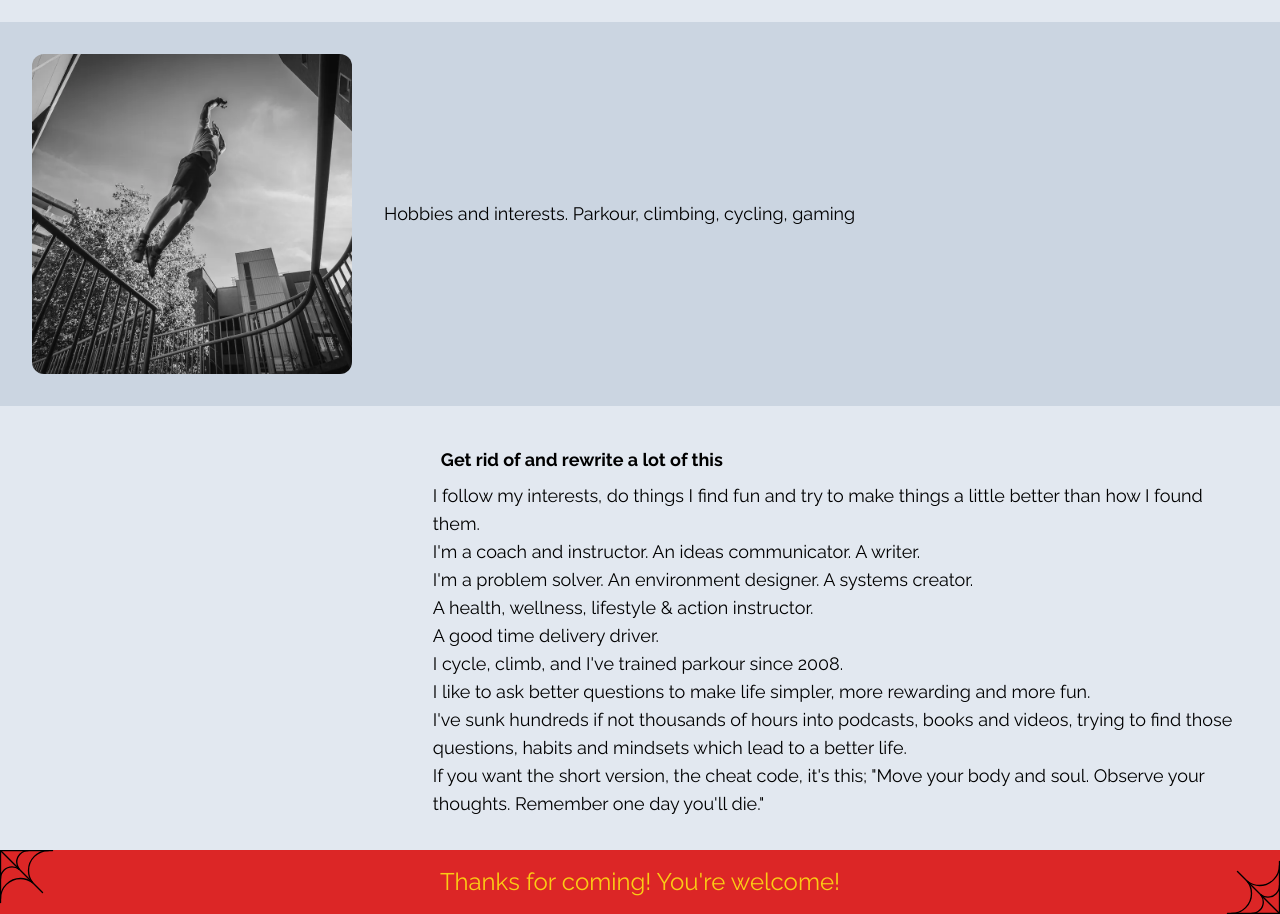
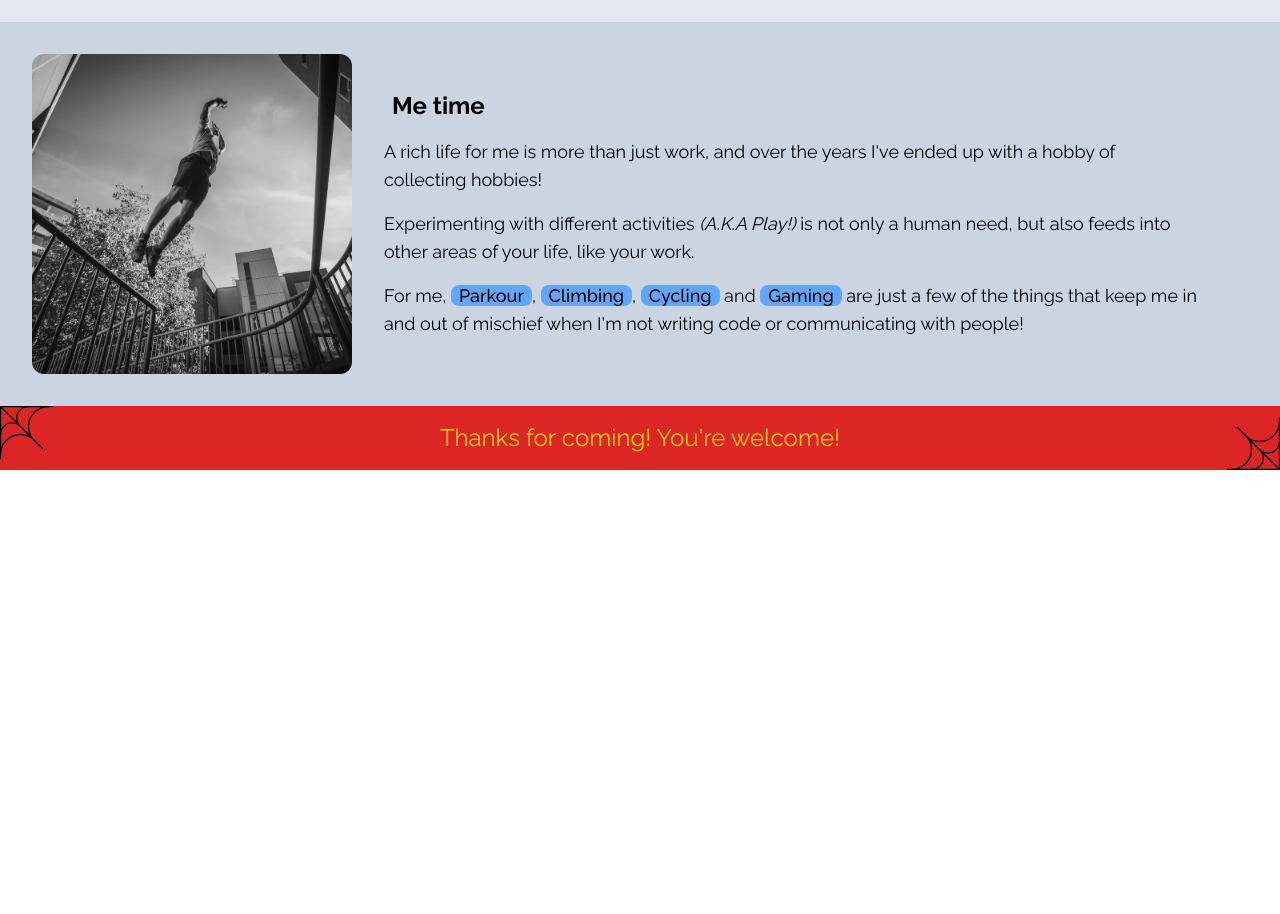
Before and after one commit to frank-ventures/franks-portfolio, a Next.js app: page /about in a window 1280 px wide. Shown: the part 1220-2134 px from the top of the page. After the commit the page ends 1690 px from the top, so only its background shows below. Built offline with nearby package versions, Linux system fonts and the light colour scheme.

Commit message:
more content to the about page, and updates component names to be more semantic

```diff
--- a/src/app/about/page.tsx
+++ b/src/app/about/page.tsx
@@ -1,7 +1,7 @@
 import ContentImage from "@/components/ContentImage";
 import ContentWrapper from "@/components/ContentWrapper";
-import IntroBar from "@/components/header/IntroBar";
-import QuickLinks from "@/components/QuickLinks";
+import HeroIntro from "@/components/header/HeroIntro";
+import NavLinks from "@/components/header/NavLinks";
 
 const pageAnchors = [
   {
@@ -19,7 +19,7 @@ const pageAnchors = [
 export default function About() {
   return (
     <main className="flex flex-col w-full min-h-dvh items-center bg-slate-200">
-      <IntroBar
+      <HeroIntro
         text={
           <>
             More about{" "}
@@ -36,7 +36,7 @@ export default function About() {
           </>
         }
       />
-      <QuickLinks pageAnchors={pageAnchors} />
+      <NavLinks pageAnchors={pageAnchors} />
 
       <ContentWrapper id="experiences">
         <ContentImage
@@ -128,7 +128,7 @@ export default function About() {
           </details>
         </section>
       </ContentWrapper>
-
+      {/* testimonials here */}
       <ContentWrapper id="move-to-tech">
         <ContentImage
           imgSrc="./frankie/frankie-nordevcon-convo.webp"
@@ -164,41 +164,26 @@ export default function About() {
           secondImgSrc="./frankie/frankie-climbing-adam-james.webp"
           secondImgAlt="A posed photo of Frankie with two of his friends at in indoor bouldering climbing centre."
         />
-        <p>Hobbies and interests. Parkour, climbing, cycling, gaming</p>
-      </ContentWrapper>
-
-      <ContentWrapper>
-        <div className="max-w-[74ch]">
-          <p className="p-2 font-bold">Get rid of and rewrite a lot of this</p>
+        <section className="flex flex-col gap-4 max-w-[74ch]">
+          <h2 className="ml-2 text-2xl font-bold">Me time</h2>
           <p>
-            I follow my interests, do things I find fun and try to make things a
-            little better than how I found them.
+            A rich life for me is more than just work, and over the years
+            I&apos;ve ended up with a hobby of collecting hobbies!
           </p>
           <p>
-            I&apos;m a coach and instructor. An ideas communicator. A writer.
+            Experimenting with different activities <em>(A.K.A Play!)</em> is
+            not only a human need, but also feeds into other areas of your life,
+            like your work.
           </p>
           <p>
-            I&apos;m a problem solver. An environment designer. A systems
-            creator.
+            For me, <span className="activity-highlight">Parkour</span>,{" "}
+            <span className="activity-highlight">Climbing</span>,{" "}
+            <span className="activity-highlight">Cycling</span> and{" "}
+            <span className="activity-highlight">Gaming</span> are just a few of
+            the things that keep me in and out of mischief when I&apos;m not
+            writing code or communicating with people!
           </p>
-          <p>A health, wellness, lifestyle & action instructor.</p>
-          <p>A good time delivery driver.</p>
-          <p>I cycle, climb, and I&apos;ve trained parkour since 2008.</p>
-          <p>
-            I like to ask better questions to make life simpler, more rewarding
-            and more fun.
-          </p>
-          <p>
-            I&apos;ve sunk hundreds if not thousands of hours into podcasts,
-            books and videos, trying to find those questions, habits and
-            mindsets which lead to a better life.
-          </p>
-          <p>
-            If you want the short version, the cheat code, it&apos;s this;
-            &quot;Move your body and soul. Observe your thoughts. Remember one
-            day you&apos;ll die.&quot;
-          </p>
-        </div>
+        </section>
       </ContentWrapper>
     </main>
   );
--- a/src/app/blog/categories/[category]/page.tsx
+++ b/src/app/blog/categories/[category]/page.tsx
@@ -1,5 +1,5 @@
 import BlogPostExcerpt from "@/components/blog/BlogPostExcerpt";
-import IntroBar from "@/components/header/IntroBar";
+import HeroIntro from "@/components/header/HeroIntro";
 
 type PageProps = Promise<{ category: string }>;
 
@@ -18,7 +18,7 @@ export default async function BlogCategoryPage({
 
   return (
     <>
-      <IntroBar text={currentCategory} />
+      <HeroIntro text={currentCategory} />
       <BlogPostExcerpt postData={postData} />
     </>
   );
--- a/src/app/blog/page.tsx
+++ b/src/app/blog/page.tsx
@@ -1,5 +1,5 @@
 import BlogPostExcerpt from "@/components/blog/BlogPostExcerpt";
-import IntroBar from "@/components/header/IntroBar";
+import HeroIntro from "@/components/header/HeroIntro";
 import Link from "next/link";
 
 interface Category {
@@ -32,7 +32,7 @@ export default async function BlogPage() {
 
   return (
     <>
-      <IntroBar text={"Franks Nuggets of Knowledge"} />
+      <HeroIntro text={"Franks Nuggets of Knowledge"} />
 
       <div className="flex gap-4 justify-center p-2">
         {categoriesData.map((category: Category) => {
--- a/src/app/credits/page.tsx
+++ b/src/app/credits/page.tsx
@@ -1,6 +1,6 @@
 import Credits from "@/components/Credits";
-import IntroBar from "@/components/header/IntroBar";
-import QuickLinks from "@/components/QuickLinks";
+import HeroIntro from "@/components/header/HeroIntro";
+import NavLinks from "@/components/header/NavLinks";
 
 const pageAnchors = [
   {
@@ -21,7 +21,7 @@ export default function CreditsPage() {
   return (
     <>
       <main className="flex flex-col w-full min-h-dvh items-center bg-slate-200">
-        <IntroBar
+        <HeroIntro
           text={
             <>
               Things used and useful{" "}
@@ -38,7 +38,7 @@ export default function CreditsPage() {
             </>
           }
         />
-        <QuickLinks pageAnchors={pageAnchors} />
+        <NavLinks pageAnchors={pageAnchors} />
 
         <Credits />
       </main>
--- a/src/app/globals.css
+++ b/src/app/globals.css
@@ -45,8 +45,8 @@
     hue-rotate(355deg) brightness(101%) contrast(91%);
 
   --primary-interactive-blue: hsl(213, 94%, 68%);
-  --primary-interactive-red: rgb(154 52 18);
-  --primary-active-orange: rgb(234 88 12);
+  --primary-interactive-red: hsl(15, 79%, 34%);
+  --primary-active-orange: hsl(21, 90%, 48%);
 }
 
 :focus-visible {
@@ -241,6 +241,13 @@ nav a:hover::after {
   justify-content: center;
 }
 
+.activity-highlight {
+  background-color: var(--primary-interactive-blue);
+  font-weight: 500;
+  padding: 0 0.5rem;
+  border-radius: 0.5rem;
+}
+
 /* Potential foray into a 3D hover thing */
 /* https://dev.to/webdiscus/3d-parallax-effect-by-moving-mouse-using-htmlcss-7b2 */
 /* https://www.aktek.io/en/about-us */
--- a/src/app/page.tsx
+++ b/src/app/page.tsx
@@ -1,8 +1,8 @@
 import ContentImage from "@/components/ContentImage";
 import ContentWrapper from "@/components/ContentWrapper";
-import IntroBar from "@/components/header/IntroBar";
+import HeroIntro from "@/components/header/HeroIntro";
 import ProjectsList from "@/components/projects/ProjectList";
-import QuickLinks from "@/components/QuickLinks";
+import NavLinks from "@/components/header/NavLinks";
 
 const pageAnchors = [
   {
@@ -18,7 +18,7 @@ const pageAnchors = [
 export default async function Home() {
   return (
     <main className="flex flex-col w-full items-center bg-slate-200">
-      <IntroBar
+      <HeroIntro
         text={
           <>
             Who am I? I&apos;m{" "}
@@ -37,7 +37,7 @@ export default async function Home() {
       />
 
       {/* Quick Links */}
-      <QuickLinks pageAnchors={pageAnchors} />
+      <NavLinks pageAnchors={pageAnchors} />
 
       {/* About Me */}
 
--- a/src/components/header/Header.tsx
+++ b/src/components/header/Header.tsx
@@ -1,6 +1,7 @@
 import Link from "next/link";
-import NavBar from "./Navbar";
+import HeaderLinks from "./HeaderLinks";
 
+// This component lives at the top of the page and scrolls with the user.
 export default function Header() {
   return (
     <header className="bg-slate-800 sm:text-lg text-gray-200 hover:text-gray-200 px-4 w-screen flex justify-between items-center fixed top-0 shadow hover:shadow-lg shadow-black hover:shadow-black bg-opacity-50 hover:bg-opacity-80 backdrop-blur-md h-8 hover:h-14 transition-all duration-500 z-50">
@@ -10,7 +11,7 @@ export default function Header() {
       </p> */}
       <Link href={"/"}>Franks Portfolio</Link>
 
-      <NavBar />
+      <HeaderLinks />
     </header>
   );
 }
--- a/src/components/header/Navbar.tsx
+++ b/src/components/header/HeaderLinks.tsx
@@ -9,7 +9,7 @@ const links = [
   { id: 2, href: "https://github.com/frank-ventures", text: "GitHub" },
 ];
 
-export default function NavBar() {
+export default function HeaderLinks() {
   return (
     <>
       <nav className="flex gap-4">
--- a/src/components/header/IntroBar.tsx
+++ b/src/components/header/HeroIntro.tsx
@@ -1,6 +1,6 @@
 import { ReactNode } from "react";
 
-export default function IntroBar({ text }: { text: ReactNode }) {
+export default function HeroIntro({ text }: { text: ReactNode }) {
   return (
     <div className="bg-red-600 pt-16 border-2 border-black p-10 w-full">
       <h1 className="flex flex-col items-center text-5xl text-center text-yellow-300 text-shadow-withOutlineLg shadow-black first-letter:capitalize">
--- a/src/components/QuickLinks.tsx
+++ b/src/components/header/NavLinks.tsx
@@ -32,7 +32,7 @@ const siteNavigation = [
   },
 ];
 
-export default function QuickLinks({
+export default function NavLinks({
   pageAnchors,
 }: {
   pageAnchors?: PageAnchors[] | undefined;
```
